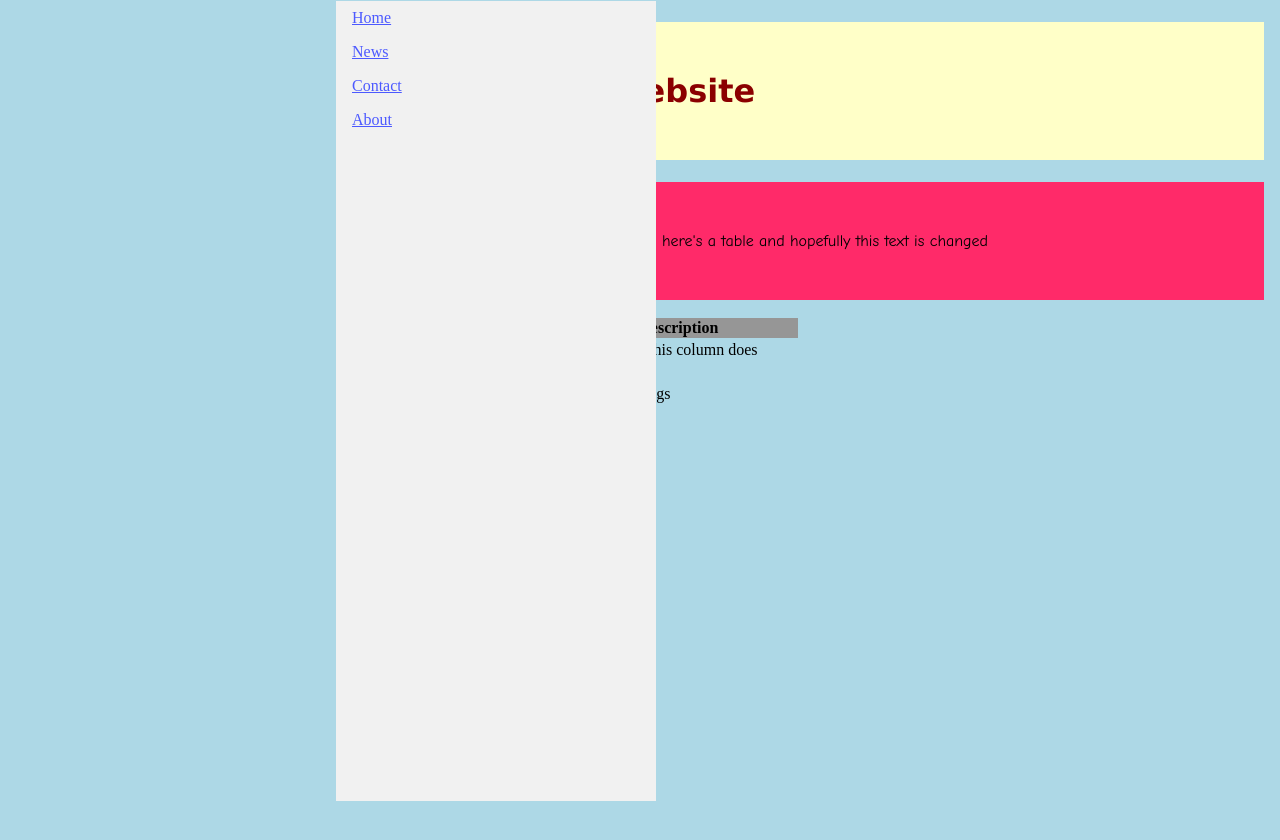
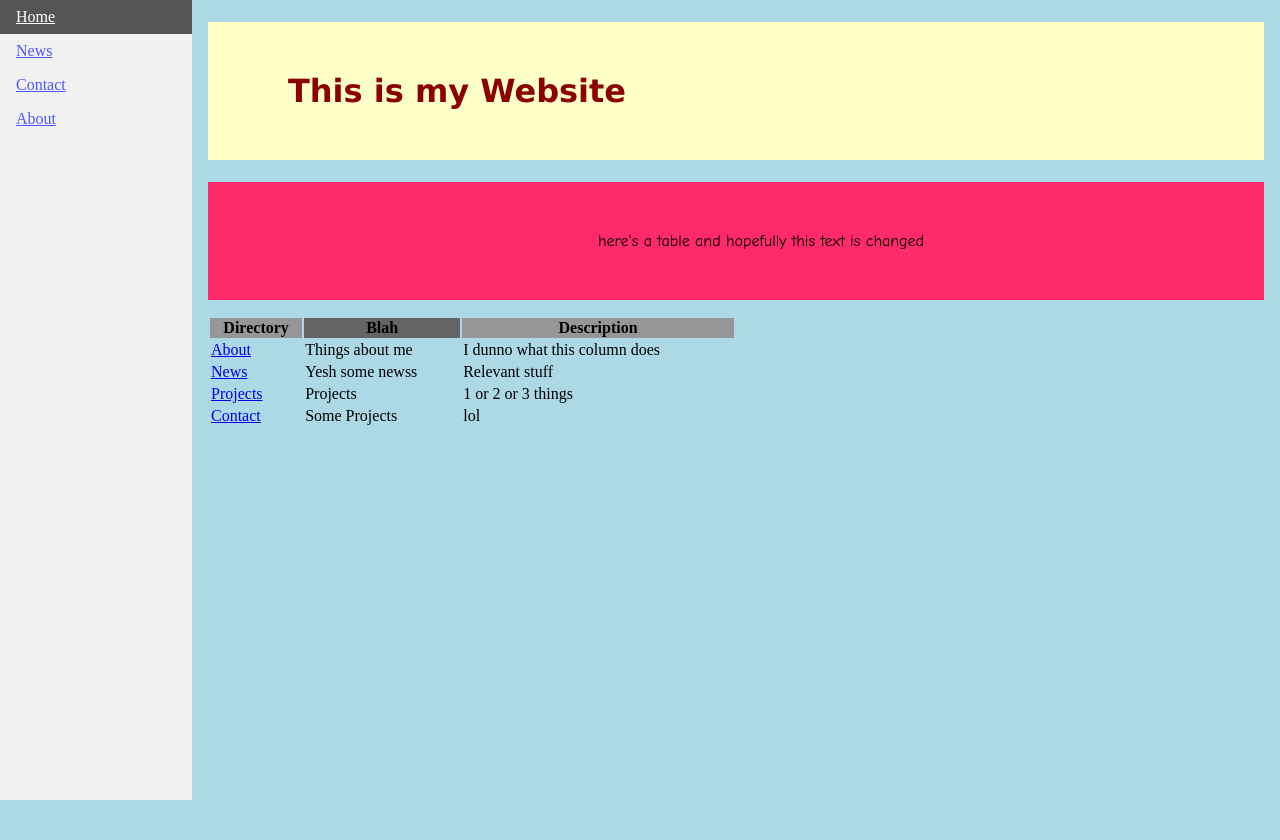
Before and after one commit to JSchallert/jschallert.github.io, a plain HTML site: page index.html in a window 1280 px wide. Drawn offline with Linux system fonts and the light colour scheme.

Commit message:
Tried to fix list CSS

```diff
--- a/index.html
+++ b/index.html
@@ -10,16 +10,16 @@
 <link rel="shortcut icon" href="JS.ico" />
 </head>
 
-<body>
-<div style="margin-left:25%;padding:1px 16px;height:1000px;">
-<link rel="stylesheet" type="text/css" href="test.css" media="screen" />
-
 <ul>
   <li><a href="default.asp">Home</a></li>
   <li><a href="news.asp">News</a></li>
   <li><a href="contact.asp">Contact</a></li>
   <li><a href="about.asp">About</a></li>
 </ul>
+
+<body>
+<div style="margin-left:15%;padding:1px 16px;height:1000px;">
+<link rel="stylesheet" type="text/css" href="test.css" media="screen" />
 
 <h1 style="background-color:rgb(255,255,200)">
   <!-- This is a comment-->
--- a/test.css
+++ b/test.css
@@ -3,10 +3,9 @@ body{
   margin: inherit;}
 
 h1 {
+    text-align: left;
     color: darkred;
-    text-align: left;
     font-family: verdana;
-    font-kerning: none;
     padding: 50px 30px 50px 80px;}
 
 p{
@@ -19,7 +18,7 @@ ul {
   list-style-type: none;
   margin: 0;
   padding: 0;
-  width: 25%;
+  width: 15%;
   background-color: #f1f1f1;
   position: fixed;
   height: 100%;
```
